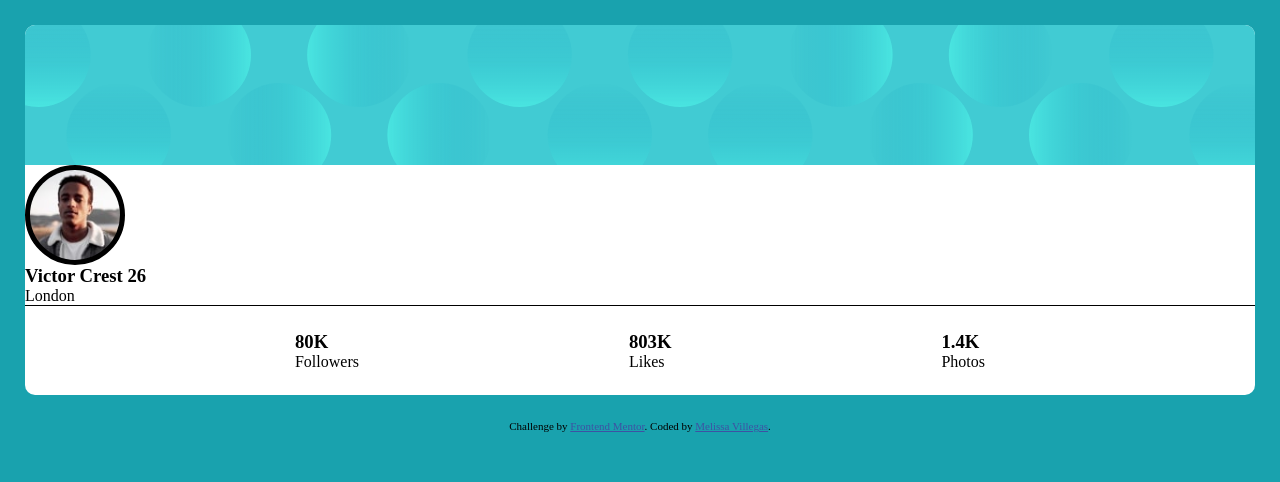
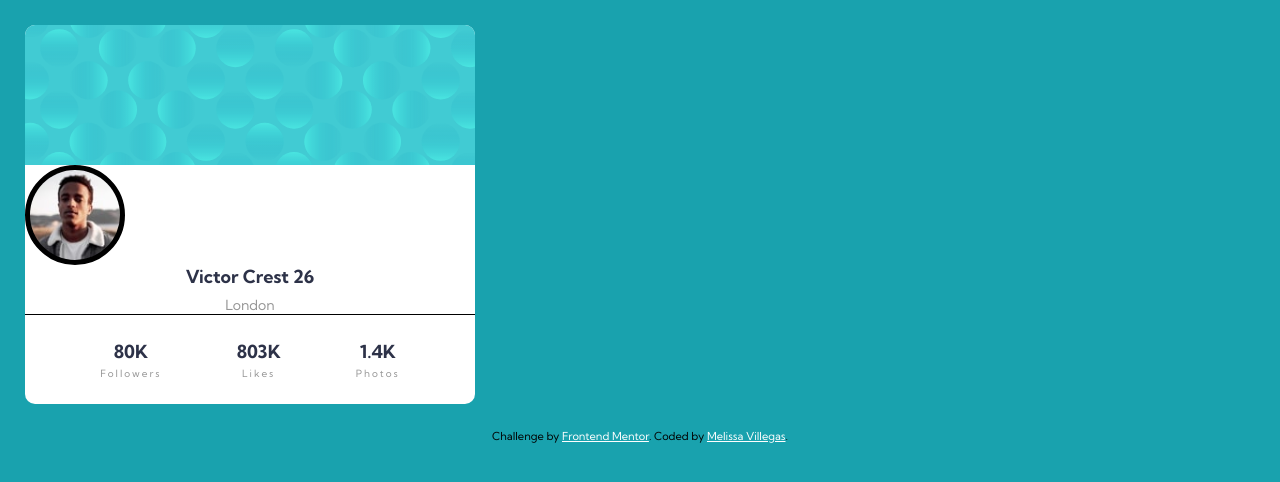
Before and after one commit to melissavi08/profile-card-component, a plain HTML site: page index.html in a window 1280 px wide. Drawn offline with Linux system fonts and the light colour scheme.

Commit message:
fonts and text css added

```diff
--- a/css/style.css
+++ b/css/style.css
@@ -14,13 +14,26 @@
 body {
   width: 100%;
   min-height: 100vh;
+  font-family: "Kumbh Sans", sans-serif;
   background-color: var(--primaryColor);
 }
 
 main {
-  min-width: 100%;
+  width: 100%;
   max-width: 500px;
   padding: 25px;
+  text-align: center;
+}
+
+h3 {
+  font-size: 18px;
+  color: var(--secondaryBlueColor);
+}
+
+p {
+  margin-top: 8px;
+  font-size: 14px;
+  color: var(--complementaryGrayColor);
 }
 
 .cardContainer {
@@ -67,10 +80,16 @@ main {
   border-top: 1px solid black;
 }
 
+.stats p {
+  margin-top: 4px;
+  font-size: 10px;
+  letter-spacing: 2px;
+}
+
 .attribution {
   font-size: 11px;
   text-align: center;
 }
 .attribution a {
-  color: hsl(228, 45%, 44%);
+  color: white;
 }
--- a/index.html
+++ b/index.html
@@ -3,6 +3,13 @@
   <head>
     <meta charset="UTF-8" />
     <meta name="viewport" content="width=device-width, initial-scale=1.0" />
+
+    <link rel="preconnect" href="https://fonts.googleapis.com" />
+    <link rel="preconnect" href="https://fonts.gstatic.com" crossorigin />
+    <link
+      href="https://fonts.googleapis.com/css2?family=Kumbh+Sans:wght@400;700&display=swap"
+      rel="stylesheet"
+    />
 
     <link
       rel="icon"
@@ -26,7 +33,7 @@
             <img src="./images/image-victor.jpg" alt="Victor" />
           </figure>
           <div class="profileInfo">
-            <h3><strong>Victor Crest</strong> 26</h3>
+            <h3>Victor Crest <span>26</span></h3>
             <p>London</p>
           </div>
         </div>
```
